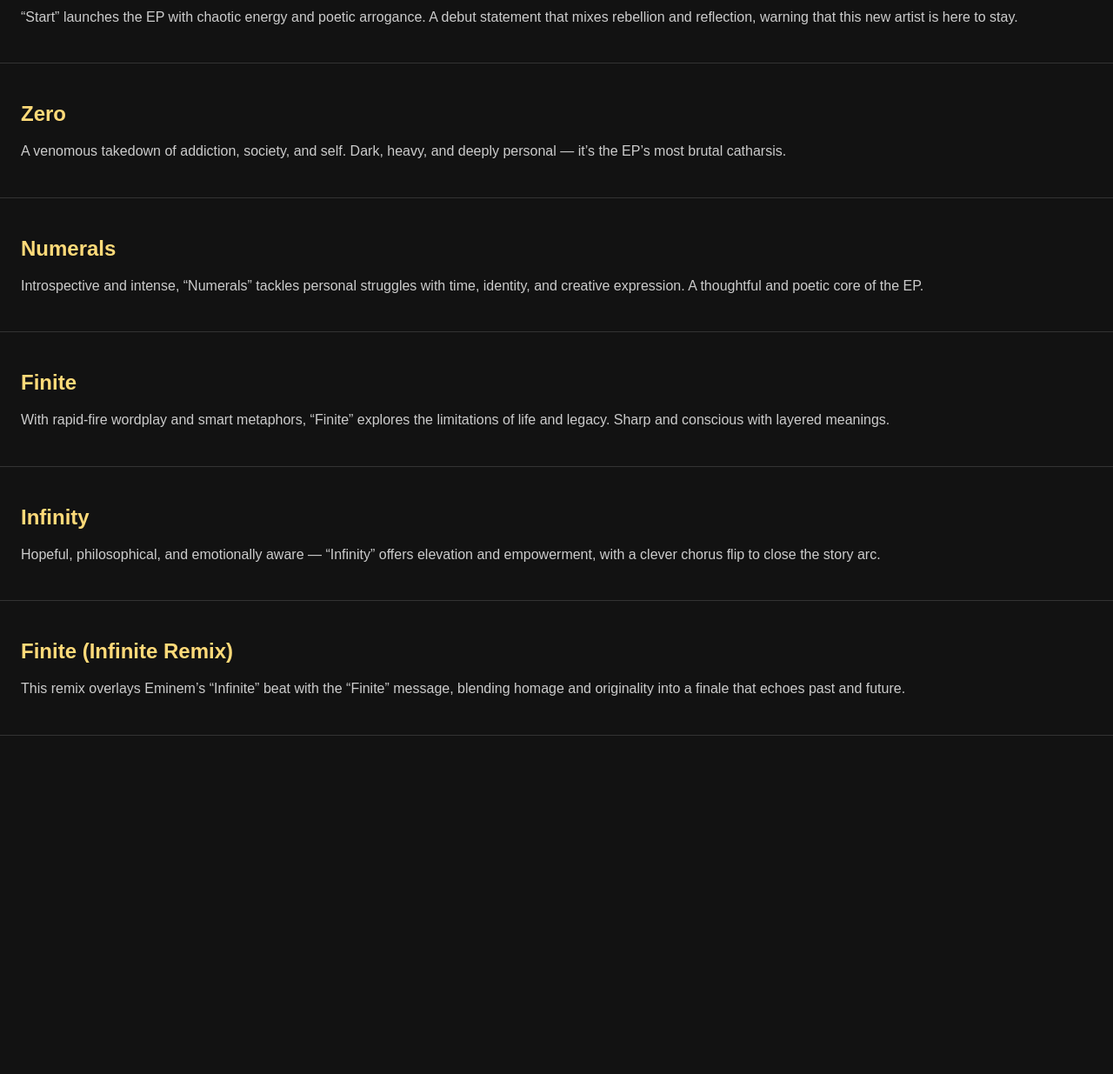
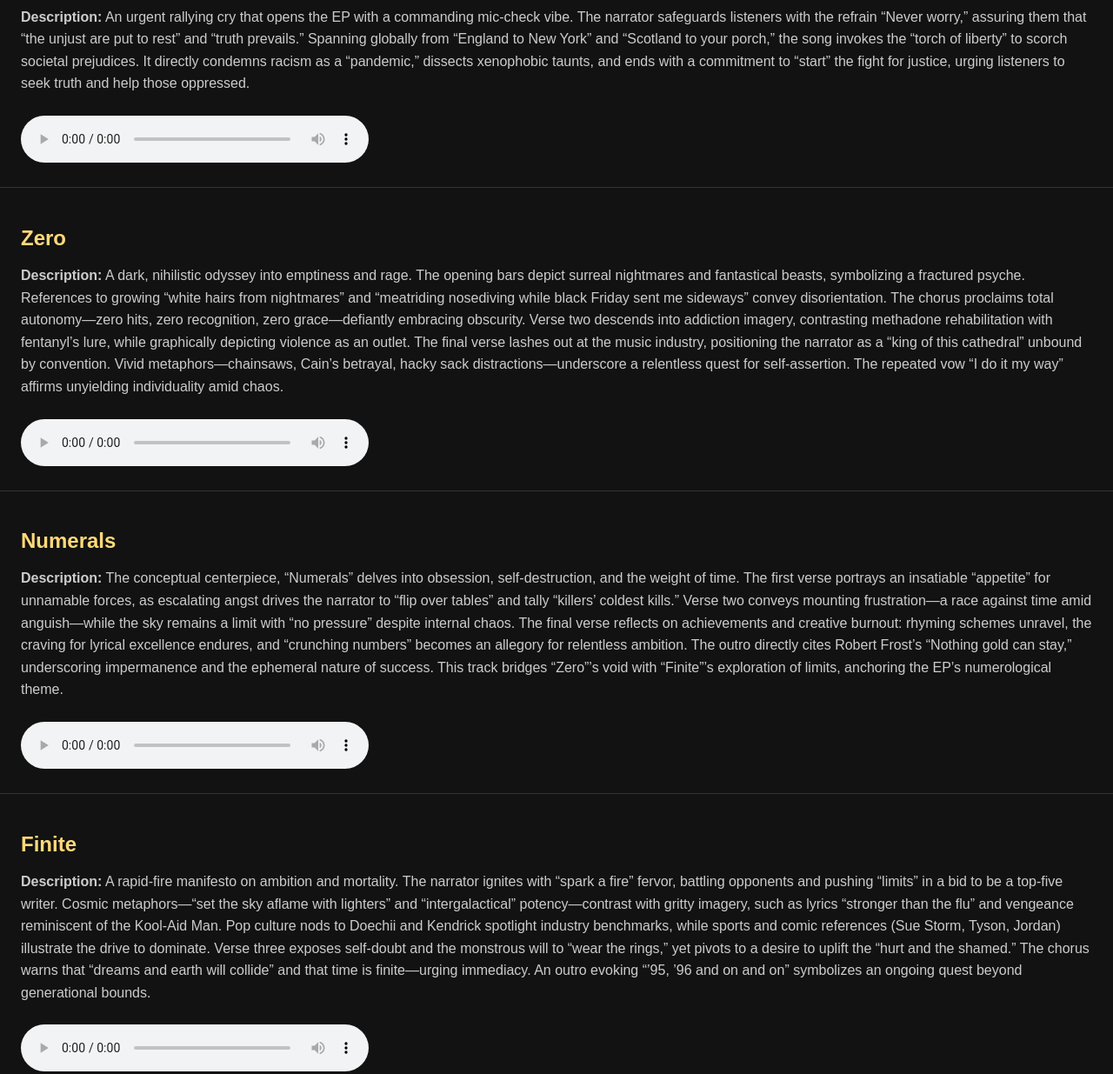
Before and after one commit to ddt083s/numerals-ep, a plain HTML site: page index.html in a window 1280 px wide. Shown: the part 480-1715 px from the top of the page at 87% size. Before the commit the page ends 1326 px from the top, so only its background shows below. Drawn offline with Linux system fonts and the light colour scheme.

Commit message:
Update index.html

```diff
--- a/index.html
+++ b/index.html
@@ -38,6 +38,11 @@
       line-height: 1.6;
       color: #ccc;
     }
+    .track audio {
+      margin-top: 0.5rem;
+      width: 100%;
+      max-width: 400px;
+    }
   </style>
 </head>
 <body>
@@ -48,34 +53,64 @@
   </header>
 
   <main>
+    <!-- Start -->
     <section class="track">
       <h2>Start</h2>
-            <p>“Start” launches the EP with chaotic energy and poetic arrogance. A debut statement that mixes rebellion and reflection, warning that this new artist is here to stay.</p>
+      <p><strong>Description:</strong> An urgent rallying cry that opens the EP with a commanding mic-check vibe. The narrator safeguards listeners with the refrain “Never worry,” assuring them that “the unjust are put to rest” and “truth prevails.” Spanning globally from “England to New York” and “Scotland to your porch,” the song invokes the “torch of liberty” to scorch societal prejudices. It directly condemns racism as a “pandemic,” dissects xenophobic taunts, and ends with a commitment to “start” the fight for justice, urging listeners to seek truth and help those oppressed.</p>
+      <audio controls>
+        <source src="start-preview.mp3" type="audio/mpeg">
+        Your browser does not support the audio element.
+      </audio>
     </section>
 
+    <!-- Zero -->
     <section class="track">
       <h2>Zero</h2>
-            <p>A venomous takedown of addiction, society, and self. Dark, heavy, and deeply personal — it’s the EP’s most brutal catharsis.</p>
+      <p><strong>Description:</strong> A dark, nihilistic odyssey into emptiness and rage. The opening bars depict surreal nightmares and fantastical beasts, symbolizing a fractured psyche. References to growing “white hairs from nightmares” and “meatriding nosediving while black Friday sent me sideways” convey disorientation. The chorus proclaims total autonomy—zero hits, zero recognition, zero grace—defiantly embracing obscurity. Verse two descends into addiction imagery, contrasting methadone rehabilitation with fentanyl’s lure, while graphically depicting violence as an outlet. The final verse lashes out at the music industry, positioning the narrator as a “king of this cathedral” unbound by convention. Vivid metaphors—chainsaws, Cain’s betrayal, hacky sack distractions—underscore a relentless quest for self-assertion. The repeated vow “I do it my way” affirms unyielding individuality amid chaos.</p>
+      <audio controls>
+        <source src="zero-preview.mp3" type="audio/mpeg">
+        Your browser does not support the audio element.
+      </audio>
     </section>
 
+    <!-- Numerals -->
     <section class="track">
       <h2>Numerals</h2>
-            <p>Introspective and intense, “Numerals” tackles personal struggles with time, identity, and creative expression. A thoughtful and poetic core of the EP.</p>
+      <p><strong>Description:</strong> The conceptual centerpiece, “Numerals” delves into obsession, self-destruction, and the weight of time. The first verse portrays an insatiable “appetite” for unnamable forces, as escalating angst drives the narrator to “flip over tables” and tally “killers’ coldest kills.” Verse two conveys mounting frustration—a race against time amid anguish—while the sky remains a limit with “no pressure” despite internal chaos. The final verse reflects on achievements and creative burnout: rhyming schemes unravel, the craving for lyrical excellence endures, and “crunching numbers” becomes an allegory for relentless ambition. The outro directly cites Robert Frost’s “Nothing gold can stay,” underscoring impermanence and the ephemeral nature of success. This track bridges “Zero”’s void with “Finite”’s exploration of limits, anchoring the EP’s numerological theme.</p>
+      <audio controls>
+        <source src="numerals-preview.mp3" type="audio/mpeg">
+        Your browser does not support the audio element.
+      </audio>
     </section>
 
+    <!-- Finite -->
     <section class="track">
       <h2>Finite</h2>
-            <p>With rapid-fire wordplay and smart metaphors, “Finite” explores the limitations of life and legacy. Sharp and conscious with layered meanings.</p>
+      <p><strong>Description:</strong> A rapid-fire manifesto on ambition and mortality. The narrator ignites with “spark a fire” fervor, battling opponents and pushing “limits” in a bid to be a top-five writer. Cosmic metaphors—“set the sky aflame with lighters” and “intergalactical” potency—contrast with gritty imagery, such as lyrics “stronger than the flu” and vengeance reminiscent of the Kool-Aid Man. Pop culture nods to Doechii and Kendrick spotlight industry benchmarks, while sports and comic references (Sue Storm, Tyson, Jordan) illustrate the drive to dominate. Verse three exposes self-doubt and the monstrous will to “wear the rings,” yet pivots to a desire to uplift the “hurt and the shamed.” The chorus warns that “dreams and earth will collide” and that time is finite—urging immediacy. An outro evoking “’95, ’96 and on and on” symbolizes an ongoing quest beyond generational bounds.</p>
+      <audio controls>
+        <source src="finite-preview.mp3" type="audio/mpeg">
+        Your browser does not support the audio element.
+      </audio>
     </section>
 
+    <!-- Infinity -->
     <section class="track">
       <h2>Infinity</h2>
-            <p>Hopeful, philosophical, and emotionally aware — “Infinity” offers elevation and empowerment, with a clever chorus flip to close the story arc.</p>
+      <p><strong>Description:</strong> An anthem of defiance against nepotism and an ode to self-made perseverance. Verse one depicts street survival (“about to get shot”) juxtaposed with aspiration to “level of Nas or Pac” and gratitude for the year’s highs. The hook—“Never did a nepo baby ever make it first”—lambasts unearned privilege, while verses two and three wrestle with trauma, self-hate, and lyrical purpose. Metaphors of riddles, flames, and “fables like beauty and honour” underscore a mission to enlighten the marginalized. The bridge reasserts the “nepo baby” hook, and the final chorus celebrates underdog triumph. The outro’s call to “grab on to infinity” extends the EP’s thematic arc from “Finite” to limitless possibility.</p>
+      <audio controls>
+        <source src="infinity-preview.mp3" type="audio/mpeg">
+        Your browser does not support the audio element.
+      </audio>
     </section>
 
+    <!-- Finite (Infinite Remix) -->
     <section class="track">
       <h2>Finite (Infinite Remix)</h2>
-            <p>This remix overlays Eminem’s “Infinite” beat with the “Finite” message, blending homage and originality into a finale that echoes past and future.</p>
+      <p><strong>Description:</strong> Melding Eminem’s “Infinite” instrumental with “Finite”’s lyrics, this remix pays homage while intensifying the track’s existential urgency. It recontextualizes finite struggles over a beat that originally celebrated Eminem’s early ambitions, symbolizing the bridging of two eras and the relentless push against limitations.</p>
+      <audio controls>
+        <source src="finite-remix-preview.mp3" type="audio/mpeg">
+        Your browser does not support the audio element.
+      </audio>
     </section>
   </main>
 </body>
```
Lines whose indentation alone changed are shown as unchanged.
